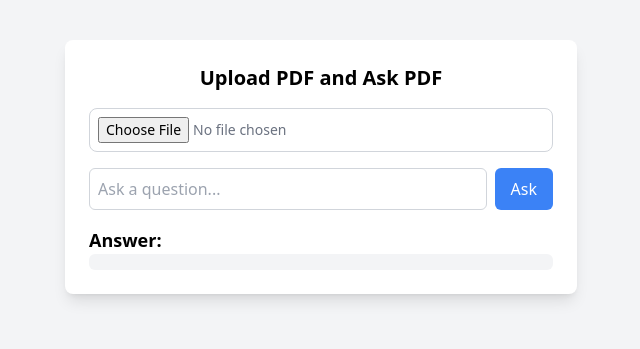
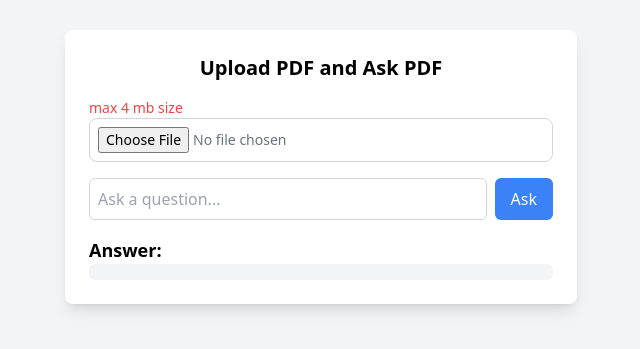
Before and after one commit to rizkitaufikanindhita/chat_pdf, a website: page public/index.html in a window 1280 px wide. Shown: the part 233-582 px from the top of the page, without its empty margins (319-959 px from the left). Drawn offline with nearby package versions, Linux system fonts and the light colour scheme.

Commit message:
edit: index.html

```diff
--- a/public/index.html
+++ b/public/index.html
@@ -16,6 +16,7 @@
       x-data="chatApp()"
     >
       <h2 class="text-xl font-bold mb-4 text-center">Upload PDF and Ask PDF</h2>
+      <h3 class="text-red-500 text-sm">max 4 mb size</h3>
 
       <!-- Upload PDF -->
       <input
```
